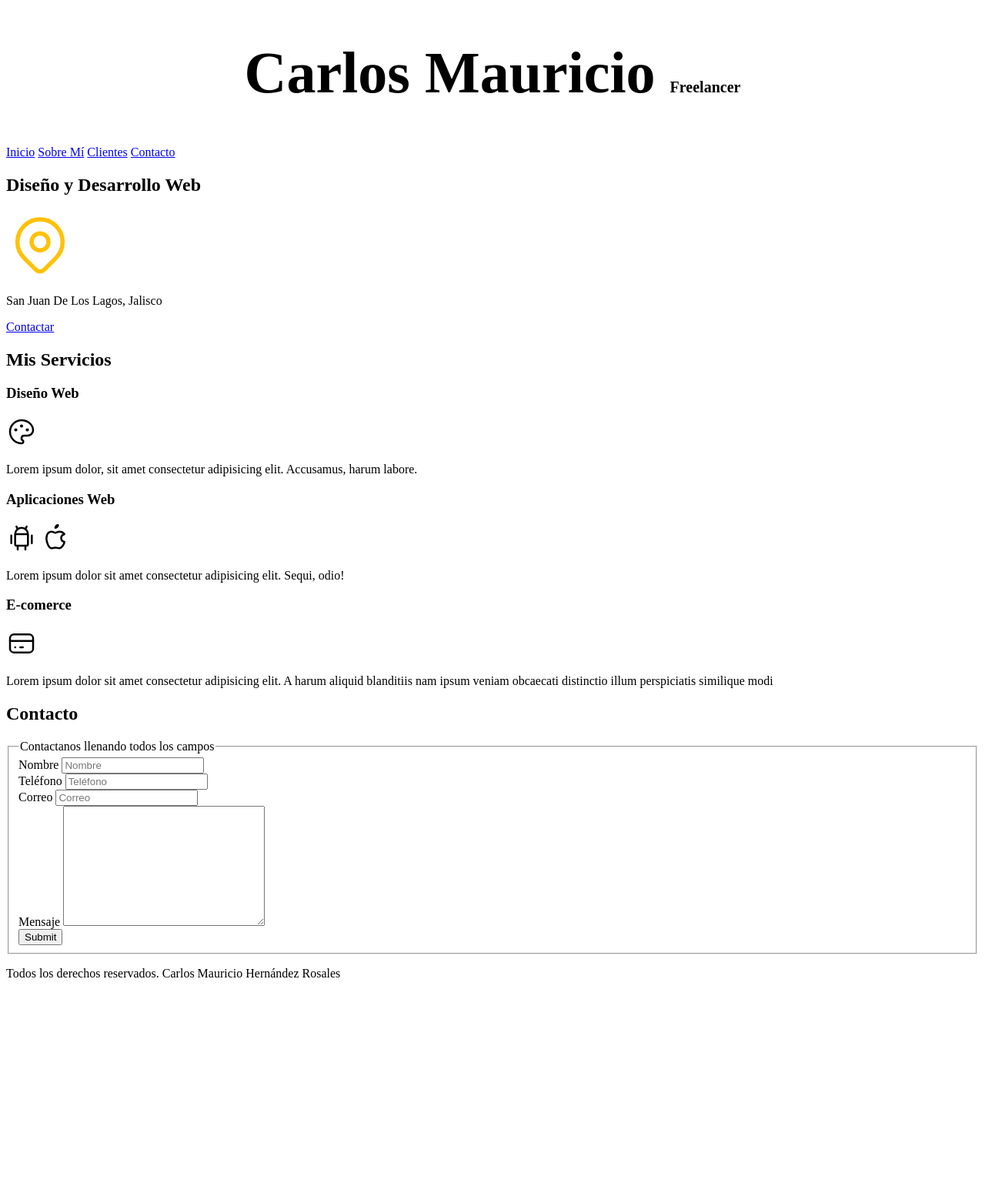
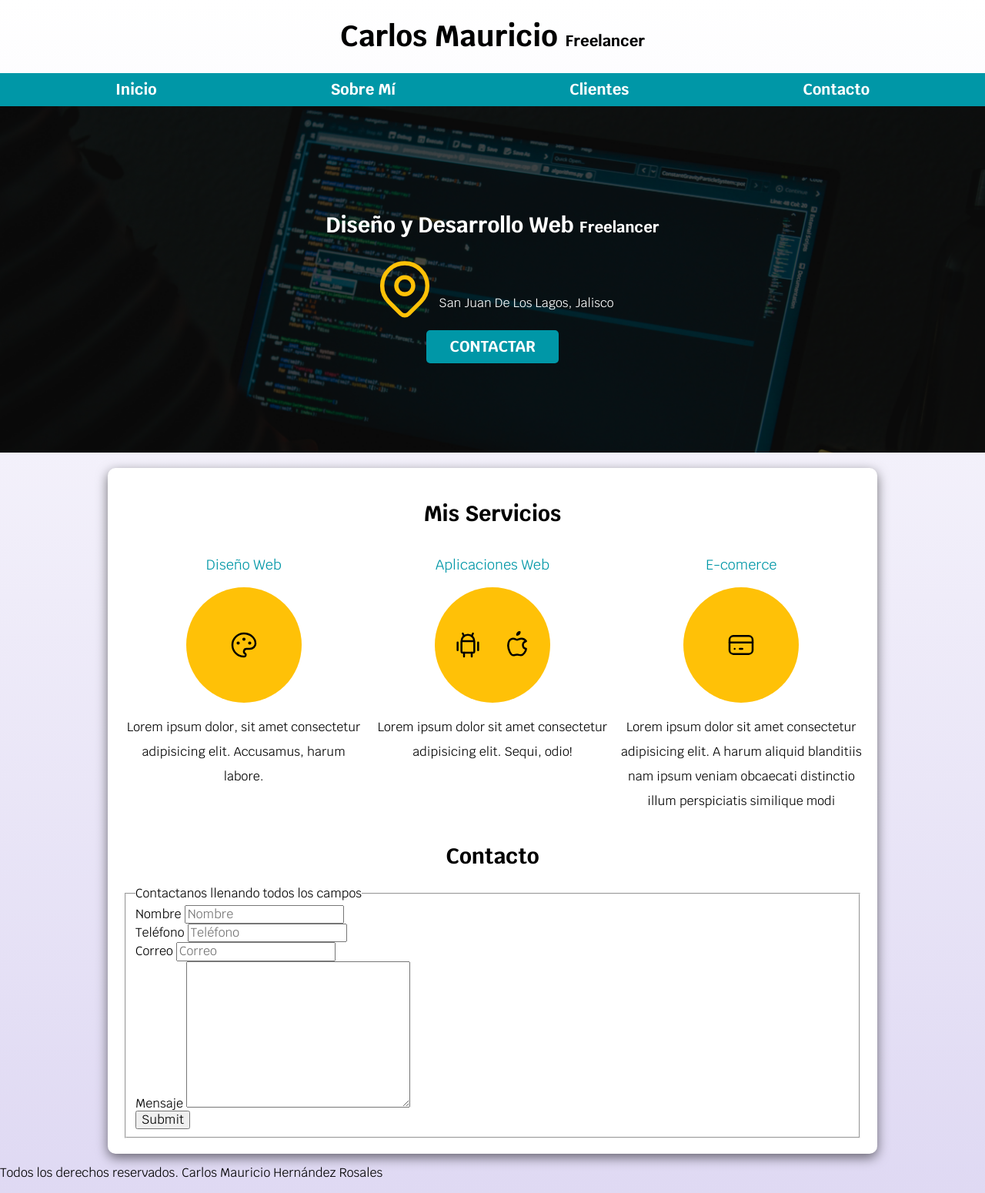
Before and after one commit to MauricioHernandez90/cursos, a PHP site: page / in a window 1280 px wide. Shown: the whole page at 77% size. Before the commit the page ends 1270 px from the top, so only its background shows below. Run offline with PHP 8.4, Linux system fonts and the light colour scheme.

Commit message:
Actualizando sitio freelancer

```diff
--- a/DesarrolloWebCompleto/SitioFreeLancer/css/styles.css
+++ b/DesarrolloWebCompleto/SitioFreeLancer/css/styles.css
@@ -1,17 +1,205 @@
+:root {
+  --blanco: #fff;
+  --oscuro: #212121;
+  --primario: #ffc107;
+  --secundario: #0097a7;
+  --gris: #757575;
+  --gris-claro: #dfd9f3;
+}
+
 html {
-    font-size: 62.5%;
+  box-sizing: border-box;
+}
+
+html {
+  font-size: 62.5%;
+}
+
+*,
+*:before,
+*:after {
+  box-sizing: inherit;
 }
 
 body {
-    font-size: 16px;
+  font-size: 16px;
+  font-family: "Krub", sans-serif;
+  background-image: linear-gradient(
+    to top,
+    var(--gris-claro),
+    var(--blanco) 100%
+  );
 }
 
+.sombra {
+  -webkit-box-shadow: 0px 5px 15px 0px rgba(0, 0, 0, 0.54);
+  -moz-box-shadow: 0px 5px 15px 0px rgba(0, 0, 0, 0.54);
+  box-shadow: 0px 5px 15px 0px rgba(0, 0, 0, 0.54);
+  background-color: var(--blanco);
+  padding: 2rem;
+  border-radius: 1rem;
+}
 
+h1 {
+  font-size: 3.8rem;
+}
+
+h2 {
+  font-size: 2.8rem;
+}
+
+h3 {
+  font-size: 1.8rem;
+}
+
+h1,
+h2,
+h3 {
+  text-align: center;
+}
 .titulo {
-    text-align: center;
-    font-size: 3.8rem;
+  text-align: center;
 }
 
 .titulo span {
-    font-size: 2rem;
+  font-size: 2rem;
 }
+
+.contenedor {
+  width: 100rem;
+  margin: 0 auto;
+}
+
+.boton {
+  background-color: var(--secundario);
+  color: var(--blanco);
+  padding: 1rem 3rem;
+  margin-top: 1rem;
+  font-size: 2rem;
+  text-decoration: none;
+  text-transform: uppercase;
+  font-weight: bold;
+  border-radius: 0.5rem;
+  text-align: center;
+}
+
+.nav-bg {
+  background-color: var(--secundario);
+}
+
+.navegacion-principal {
+  display: flex;
+  flex-direction: row;
+  justify-content: space-between;
+}
+
+@media screen and (max-width: 768px) {
+  .contenedor {
+    width: 100%;
+  }
+  .navegacion-principal {
+    flex-direction: column;
+    text-align: center;
+  }
+
+  .boton {
+    width: 90%;
+  }
+
+}
+
+@media screen and (max-width: 480px) {
+}
+
+@media screen and (max-width: 900px) {
+  .contenedor {
+    width: 100%;
+  }
+  .navegacion-principal {
+    justify-content: space-around;
+  }
+}
+
+.navegacion-principal a {
+  text-decoration: none;
+  color: var(--blanco);
+  font-size: 2rem;
+  font-weight: 700;
+  padding: 1rem;
+}
+
+.navegacion-principal a:hover {
+  color: var(--oscuro);
+  background-color: var(--primario);
+}
+
+.hero {
+  background-image: url("../img/hero.jpg");
+  background-repeat: no-repeat;
+  background-size: cover;
+  height: 450px;
+  position: relative;
+  margin-bottom: 2rem;
+}
+
+.contenido-hero {
+  position: absolute;
+  background-color: rgba(0, 0, 0, 0.7);
+  width: 100%;
+  height: 100%;
+
+  display: flex;
+  flex-direction: column;
+  align-items: center;
+  justify-content: center;
+}
+
+.contenido-hero h2,
+.contenido-hero p {
+  color: var(--blanco);
+}
+
+.ubicacion {
+  display: flex;
+  align-items: flex-end;
+}
+
+.servicios {
+    display: grid;
+    grid-template-columns: repeat(3, 1fr);
+    column-gap: 1rem;
+}
+
+@media screen and (max-width: 768px){
+    .servicios {
+        grid-template-columns: 1fr;
+    }
+}
+
+.servicio {
+    display: flex;
+    flex-direction: column;
+    align-items: center;
+}
+
+.servicio h3 {
+    color: var(--secundario);
+    font-weight: normal;
+}
+
+.servicio p {
+    line-height: 2;
+    text-align: center;
+}
+
+.servicio .iconos {
+    height: 15rem;
+    width: 15rem;
+    background-color: var(--primario);
+    border-radius: 100%;
+
+    display: flex;
+    justify-content: space-evenly;
+    align-items: center;
+
+}
--- a/DesarrolloWebCompleto/SitioFreeLancer/index.html
+++ b/DesarrolloWebCompleto/SitioFreeLancer/index.html
@@ -4,8 +4,16 @@
     <meta charset="UTF-8" />
     <meta http-equiv="X-UA-Compatible" content="IE=edge" />
     <meta name="viewport" content="width=device-width, initial-scale=1.0" />
-    <link rel="preload" href="css/styles.css" as="style">
-    <link rel="stylesheet" href="./css/styles.css">
+    <link rel="preload" href="css/normalize.css" as="style" />
+    <link rel="stylesheet" href="./css/normalize.css">
+    <link rel="preconnect" href="https://fonts.googleapis.com" />
+    <link rel="preconnect" href="https://fonts.gstatic.com" crossorigin />
+    <link
+      href="https://fonts.googleapis.com/css2?family=Krub:wght@400;700&display=swap"
+      rel="stylesheet"
+    />
+    <link rel="preload" href="css/styles.css" as="style" />
+    <link rel="stylesheet" href="./css/styles.css" />
     <title>Freelancer</title>
   </head>
   <body>
@@ -13,17 +21,22 @@
       <h1>Carlos Mauricio <span class="titulo">Freelancer</span></h1>
     </header>
 
-    <nav>
+    <div class="nav-bg">
+      <nav class="navegacion-principal contenedor">
         <a href="#">Inicio</a>
         <a href="#">Sobre Mí</a>
         <a href="#">Clientes</a>
         <a href="#">Contacto</a>
       </nav>
+    </div>
 
-    <section>
-      <h2>Diseño y Desarrollo Web</h2>
 
-      <p>
+
+    <section class="hero">
+      <div class="contenido-hero">
+        <h2 class="titulo">Diseño y Desarrollo Web <span>Freelancer</span></h2>
+
+      <div class="ubicacion">
           <svg
             xmlns="http://www.w3.org/2000/svg"
             class="icon icon-tabler icon-tabler-map-pin"
@@ -42,17 +55,23 @@
               d="M17.657 16.657l-4.243 4.243a2 2 0 0 1 -2.827 0l-4.244 -4.243a8 8 0 1 1 11.314 0z"
             />
           </svg>
-      </p>
+
 
         <p>San Juan De Los Lagos, Jalisco</p>
-      <a href="#">Contactar</a>
+      </div>
+
+        <a href="" class="boton">Contactar</a>
       </section>
+      </div>
 
-    <main></main>
+
+    <main class="contenedor sombra">
     <h2>Mis Servicios</h2>
+      <div class="servicios">
+    <section class="servicio">
+      <h3>Diseño Web</h3>
 
-    <section>
-      <h3>Diseño Web</h3>
+      <div class="iconos">
       <svg
         xmlns="http://www.w3.org/2000/svg"
         class="icon icon-tabler icon-tabler-palette"
@@ -73,14 +92,16 @@
         <circle cx="12" cy="7.5" r=".5" fill="currentColor" />
         <circle cx="16.5" cy="10.5" r=".5" fill="currentColor" />
       </svg>
+    </div>
       <p>
         Lorem ipsum dolor, sit amet consectetur adipisicing elit. Accusamus,
         harum labore.
       </p>
     </section>
 
-    <section>
+    <section class="servicio">
       <h3>Aplicaciones Web</h3>
+      <div class="iconos">
       <svg
         xmlns="http://www.w3.org/2000/svg"
         class="icon icon-tabler icon-tabler-brand-android"
@@ -123,15 +144,16 @@
         />
         <path d="M12 4a2 2 0 0 0 2 -2a2 2 0 0 0 -2 2" />
       </svg>
+    </div>
 
       <p>
         Lorem ipsum dolor sit amet consectetur adipisicing elit. Sequi, odio!
       </p>
     </section>
 
-    <section>
+    <section class="servicio">
       <h3>E-comerce</h3>
-
+      <div class="iconos">
       <svg
         xmlns="http://www.w3.org/2000/svg"
         class="icon icon-tabler icon-tabler-credit-card"
@@ -151,12 +173,16 @@
         <line x1="11" y1="15" x2="13" y2="15" />
       </svg>
 
+    </div>
+
       <p>
         Lorem ipsum dolor sit amet consectetur adipisicing elit. A harum aliquid
         blanditiis nam ipsum veniam obcaecati distinctio illum perspiciatis
         similique modi
       </p>
     </section>
+  </div>
+
 
   <section>
     <h2>Contacto</h2>
@@ -188,6 +214,8 @@
     </form>
   </section>
 
+</main>
+
     <footer>
       <p>Todos los derechos reservados. Carlos Mauricio Hernández Rosales</p>
     </footer>
```
Also changed, not shown: Universidad-JavaScript/Leccion07/07-02-FuncionesReturn.js (added, +7 -0 lines), DesarrolloWebCompleto/SitioFreeLancer/css/normalize.css (added), DesarrolloWebCompleto/SitioFreeLancer/img/hero.jpg (added). Lines whose indentation alone changed are shown as unchanged.
